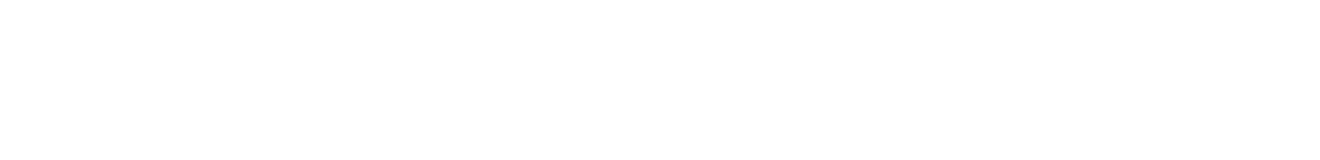
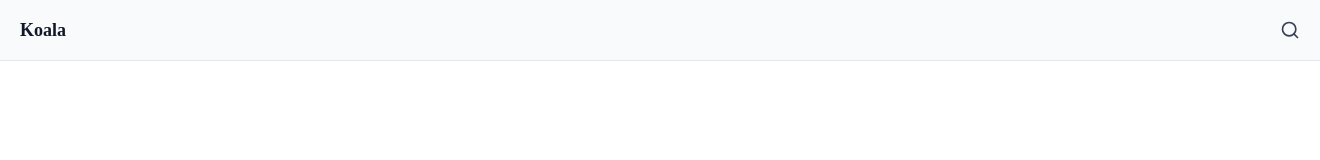
Before and after one commit to begojara99/components-box, a React (Create React App) app: page /header in a window 1280 px wide. Before the commit this address had no page. Shown: the top 160 px of the page, 1320 px wide, since content can reach past the window. Built offline with nearby package versions, Linux system fonts and the light colour scheme.

Commit message:
[COMPONENTS] Header Organism 컴포넌트 구현 #22

```diff
--- a/src/App.tsx
+++ b/src/App.tsx
@@ -12,6 +12,7 @@
 import TestProfileCard from "./Display/TestProfileCard.display";
 import DashboardStat from "./Display/DashboardStat.display";
 import UserCardSection from "./Display/UserCardSection.display";
+import TestHeader from "./Display/TestHeader.display";
 
 const Root = styled.div`
   position: absolute;
@@ -37,6 +38,7 @@
         <Route path="/profile-card" element={<TestProfileCard />} />
         <Route path="/dashboard-stat-card" element={<DashboardStat />} />
         <Route path="/user-card" element={<UserCardSection />} />
+        <Route path="/header" element={<TestHeader />} />
       </Routes>
     </Root>
   );
--- /dev/null
+++ b/src/Display/TestHeader.display.tsx
@@ -0,0 +1,18 @@
+import { Header } from "../components/organisms/Header";
+import { Search } from "lucide-react";
+import { IconWrapper } from "../components/atoms/icon/IconWrapper";
+
+export default function TestHeader() {
+  return (
+    <Header
+      logo={<span style={{ fontWeight: "bold" }}>Koala</span>}
+      rightContent={
+        <>
+          <IconWrapper>
+            <Search size={20} />
+          </IconWrapper>
+        </>
+      }
+    />
+  );
+}
--- /dev/null
+++ b/src/components/organisms/Header/Header.tsx
@@ -0,0 +1,56 @@
+import styled from "styled-components";
+import { IconWrapper } from "../../atoms/icon/IconWrapper";
+import { Bell, User } from "lucide-react";
+
+interface HeaderProps {
+  logo?: React.ReactNode;
+  rightContent?: React.ReactNode;
+}
+
+export const Header = ({ logo, rightContent }: HeaderProps) => {
+  return (
+    <Wrapper>
+      <Left>{logo || <DefaultLogo>MyApp</DefaultLogo>}</Left>
+      <Right>
+        {rightContent || (
+          <>
+            <IconWrapper>
+              <Bell size={20} />
+            </IconWrapper>
+            <IconWrapper>
+              <User size={20} />
+            </IconWrapper>
+          </>
+        )}
+      </Right>
+    </Wrapper>
+  );
+};
+
+const Wrapper = styled.header`
+  width: 100%;
+  height: 60px;
+  padding: 0 20px;
+  background-color: #f9fafb;
+  border-bottom: 1px solid #e5e7eb;
+  display: flex;
+  align-items: center;
+  justify-content: space-between;
+`;
+
+const Left = styled.div`
+  font-size: 18px;
+  font-weight: 600;
+  color: #111827;
+`;
+
+const Right = styled.div`
+  display: flex;
+  align-items: center;
+  gap: 12px;
+`;
+
+const DefaultLogo = styled.span`
+  font-weight: bold;
+  font-size: 20px;
+`;
--- /dev/null
+++ b/src/components/organisms/Header/index.ts
@@ -0,0 +1 @@
+export * from "./Header";
```
